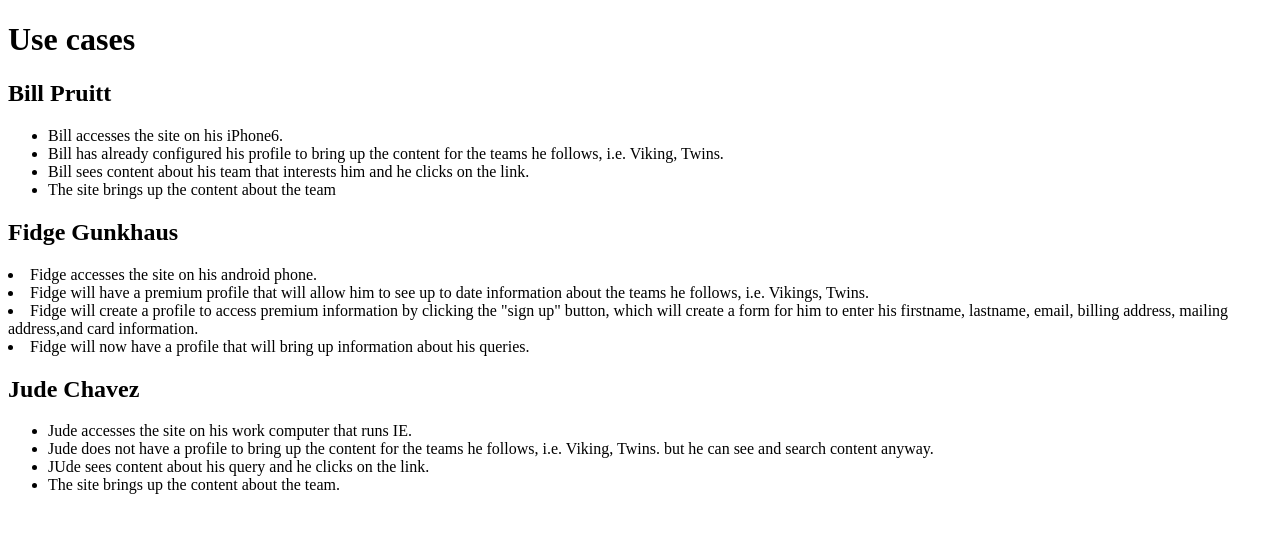
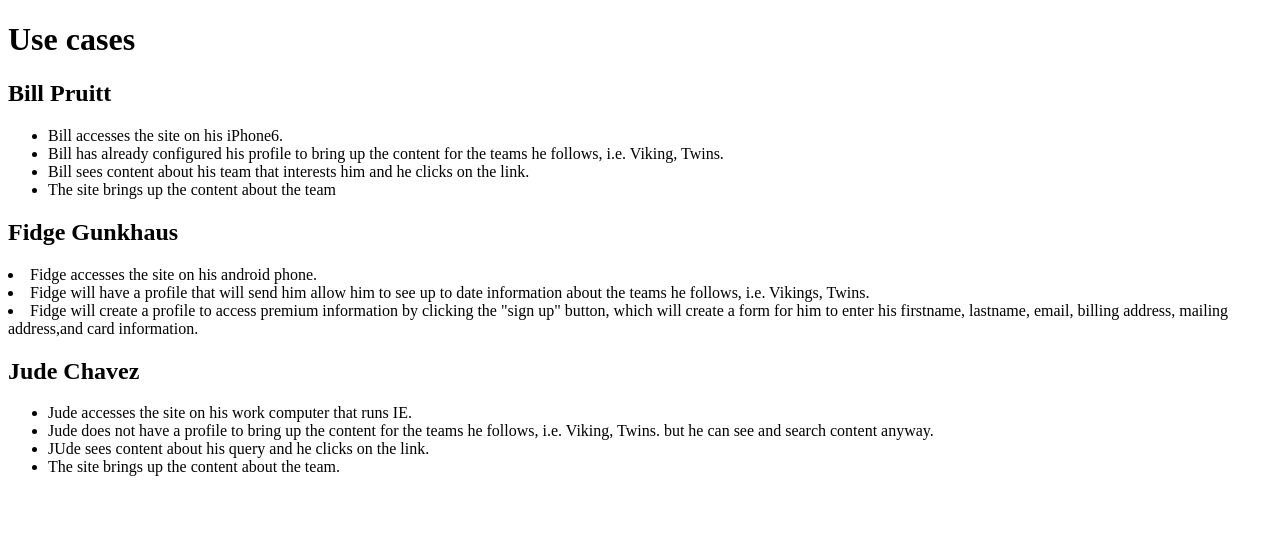
Before and after one commit to chrispaul3625/sprots, a PHP site: page /use-cases.php in a window 1280 px wide. Shown: the top 533 px of the page. Run offline with PHP 8.4, Linux system fonts and the light colour scheme.

Commit message:
feedback from scrum

```diff
--- a/public_html/epic/use-cases.php
+++ b/public_html/epic/use-cases.php
@@ -15,10 +15,9 @@
 					</ul>
 				<h2>Fidge Gunkhaus</H2>
 						<li>Fidge accesses the site on his android phone.</li>
-						<li>Fidge will have a premium profile that will allow him to see up to date information about the teams he follows, i.e. Vikings, Twins.</li>
+						<li>Fidge will have a profile that will send him allow him to see up to date information about the teams he follows, i.e. Vikings, Twins.</li>
 						<li>Fidge will create a profile to access premium information by clicking the "sign up" button, which will create a form for him to enter his firstname, lastname, email, billing address, mailing address,and card
 							information.</li>
-						<li>Fidge will now have a profile that will bring up information about his queries.</li>
 				<h2>Jude Chavez</h2>
 					<ul>
 						<li>Jude accesses the site on his work computer that runs IE.</li>
```
